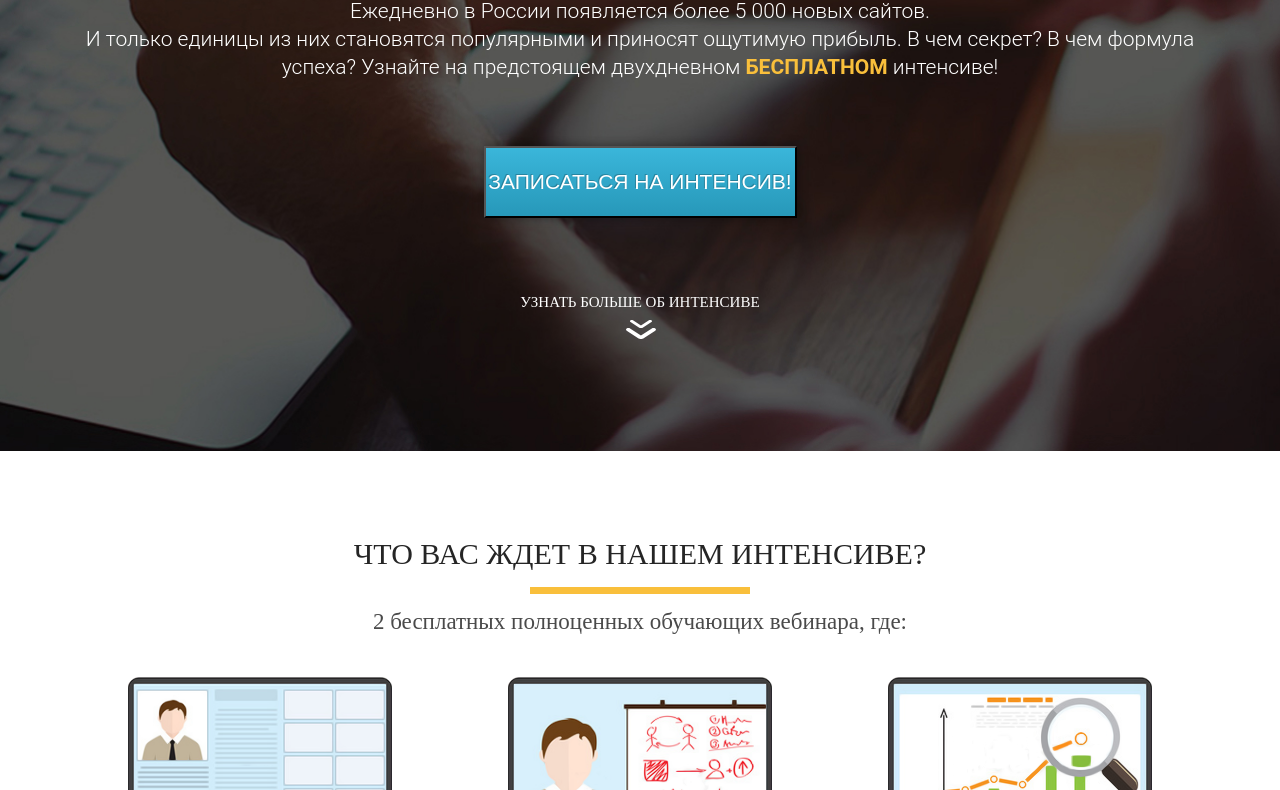
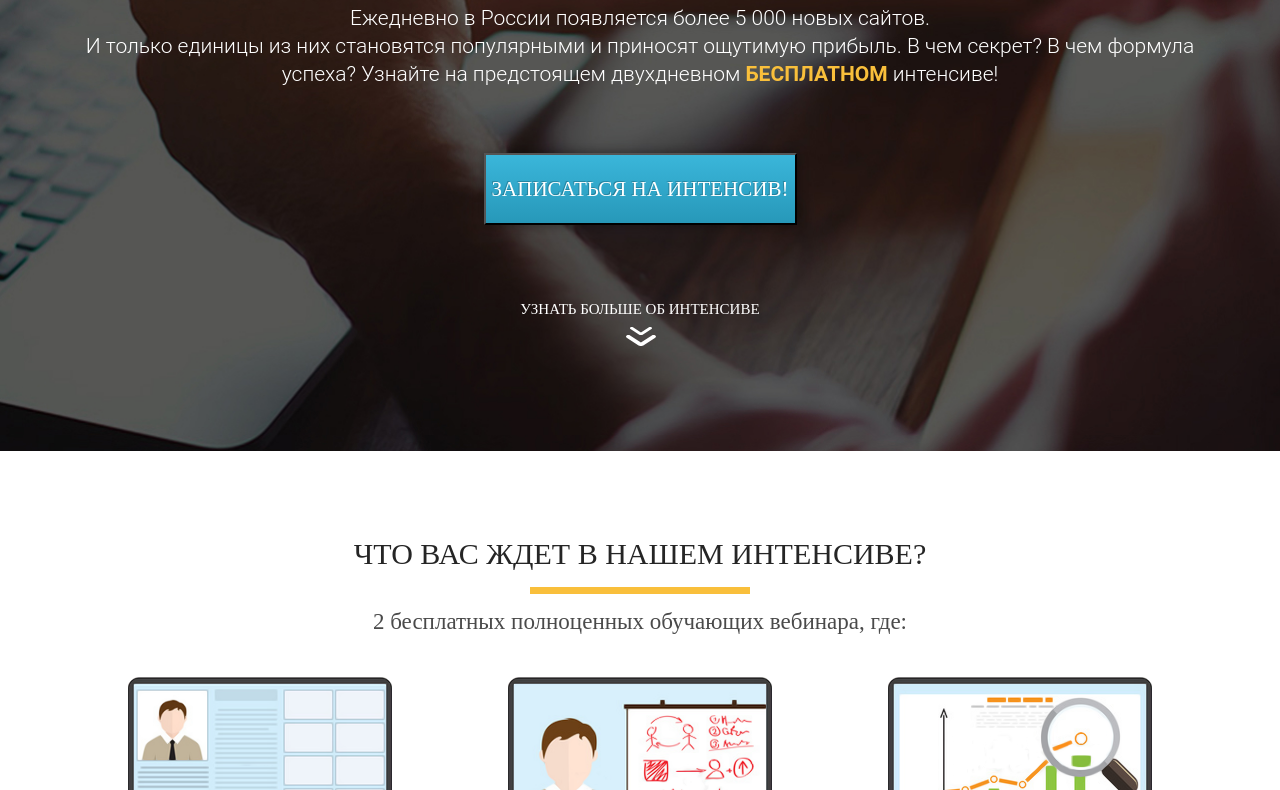
Before and after one commit to kknuy/first-landing, a website: page index.html in a window 1280 px wide. Shown: the part 351-1141 px from the top of the page. Drawn offline with nearby package versions, Linux system fonts and the light colour scheme.

Commit message:
Add normalize css file

```diff
--- a/index.html
+++ b/index.html
@@ -5,6 +5,7 @@
     <meta http-equiv="X-UA-Compatible" content="IE=edge" />
     <meta name="viewport" content="width=device-width, initial-scale=1.0" />
     <title>WordPress</title>
+    <link rel="stylesheet" href="/node_modules/normalize.css/normalize.css">
     <link rel="stylesheet" href="css/style.css" />
   </head>
   <body>
--- /dev/null
+++ b/package.json
@@ -0,0 +1,5 @@
+{
+  "dependencies": {
+    "normalize.css": "^8.0.1"
+  }
+}
```
Also changed, not shown: 2 other files.
